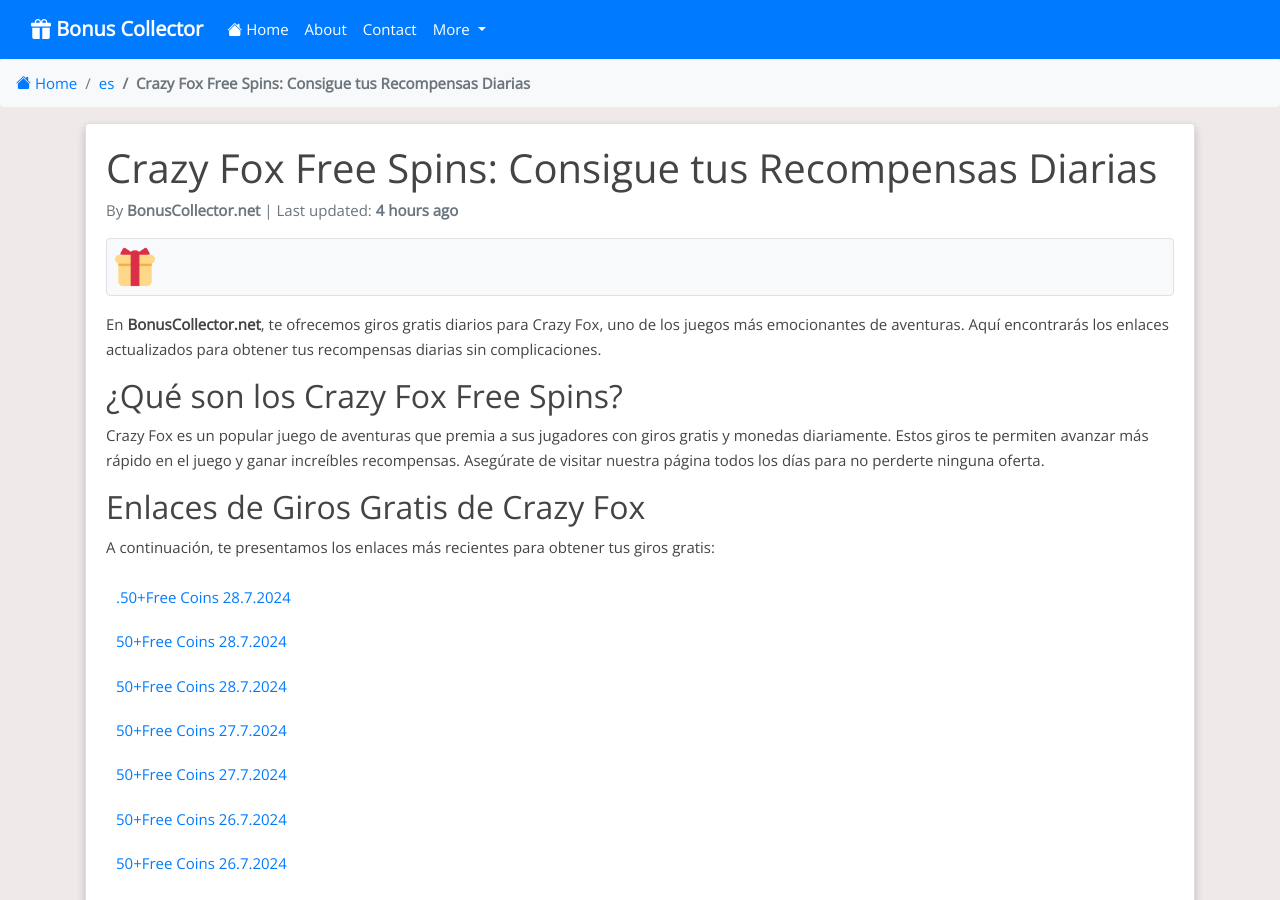
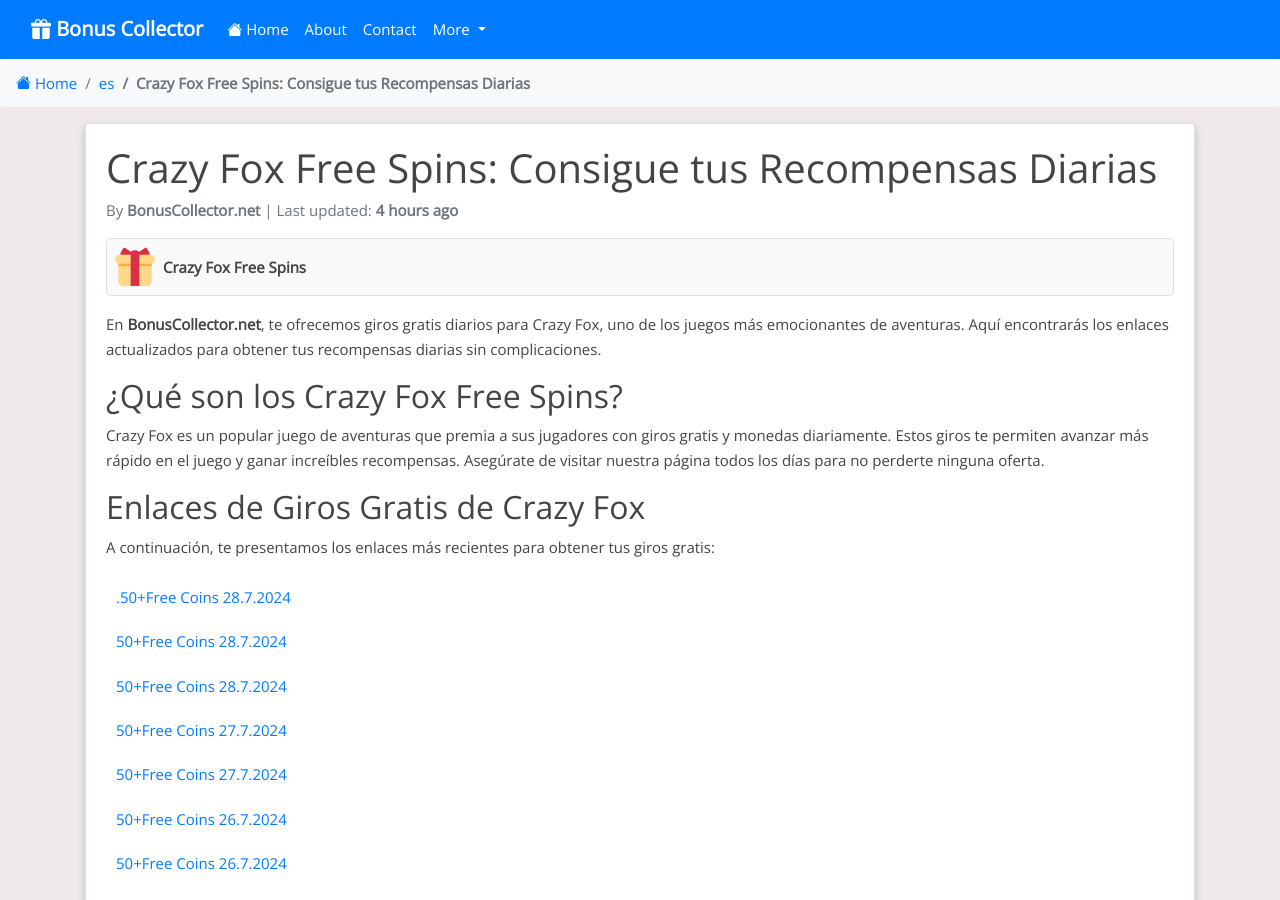
Before and after one commit to Prollad99/bs-net, a Jekyll site: the page built from es/_posts/2024-07-17-crazy-fox.md, in a window 1280 px wide and 900 px high. Built offline with Jekyll 4.4.1, drawn with Linux system fonts in a browser that asks for light colours; nearby versions of some CDN libraries; comment, search, counter and statistics services are not loaded.

Commit message:
Update 2024-07-17-crazy-fox.md

```diff
--- a/es/_posts/2024-07-17-crazy-fox.md
+++ b/es/_posts/2024-07-17-crazy-fox.md
@@ -9,6 +9,8 @@
 permalink: /es/crazy-fox-free-spins/
 image: /assets/images/crazy-fox.webp
 include_file: crazy-fox.html
+manifest: /manifests/es/crazy-fox.json
+app_name: "Crazy Fox Free Spins"
 ---
 
 En **BonusCollector.net**, te ofrecemos giros gratis diarios para Crazy Fox, uno de los juegos más emocionantes de aventuras. Aquí encontrarás los enlaces actualizados para obtener tus recompensas diarias sin complicaciones.
```
